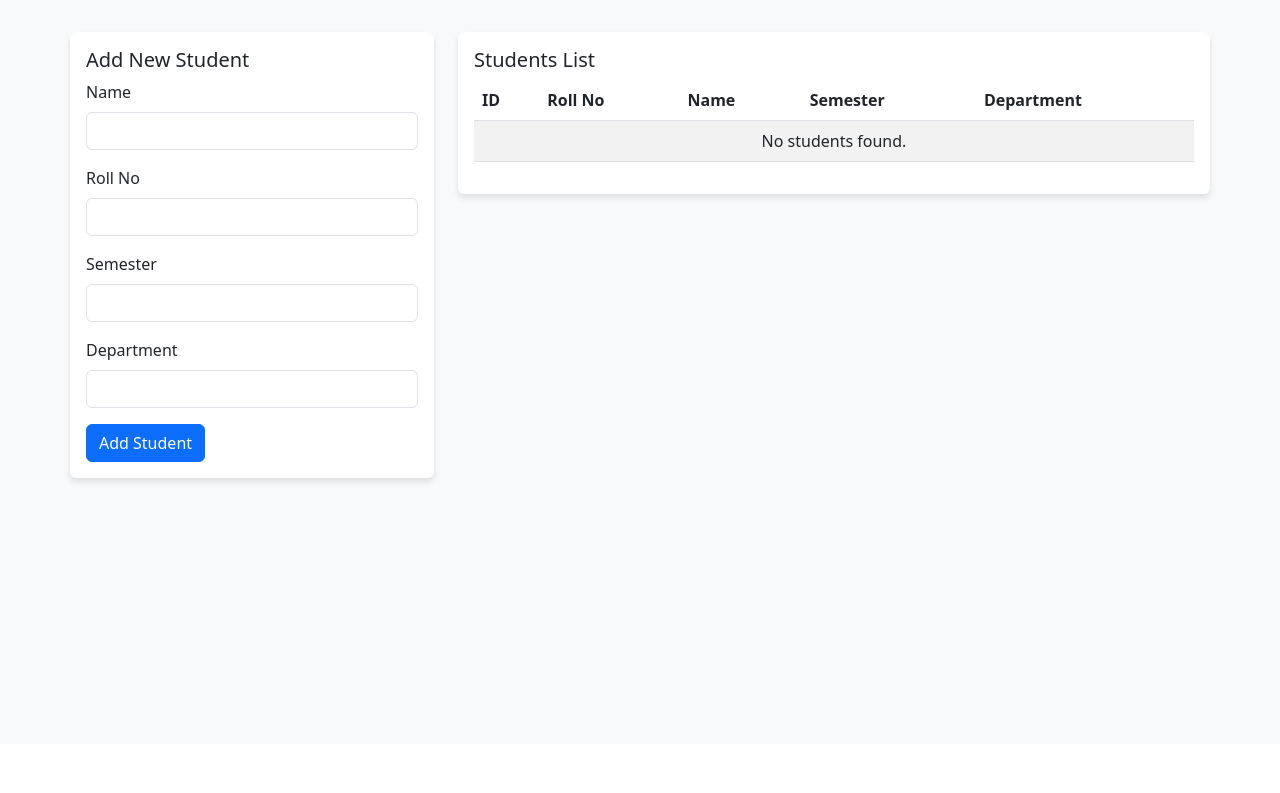
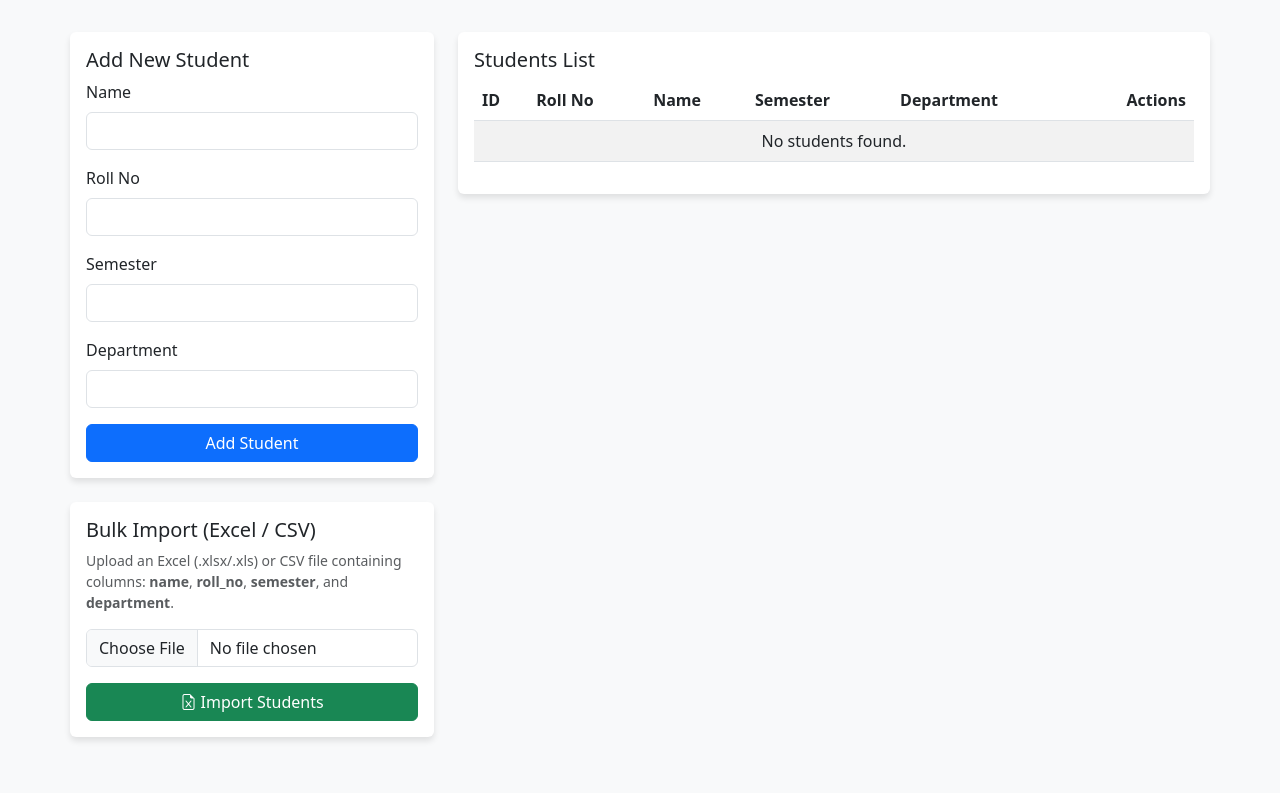
Before and after one commit to ganguly71/Slow_fast, a Flask app: page /students in a window 1280 px wide. Shown: the part 56-849 px from the top of the page. Before the commit the page ends 540 px from the top, so only its background shows below. Run offline with Flask 3, Linux system fonts and the light colour scheme; a user stored in the database is signed in; data that the repository does not hold is empty.

Commit message:
Add bulk student import (Excel/CSV) and edit/delete student features

```diff
--- a/requirements.txt
+++ b/requirements.txt
@@ -5,3 +5,5 @@ resend==2.1.0
 Werkzeug==3.0.3
 psycopg2-binary==2.9.12
 gunicorn==22.0.0
+pandas==2.2.2
+openpyxl==3.1.5
--- a/routes.py
+++ b/routes.py
@@ -77,6 +77,111 @@ def manage_students():
 
     students = Student.query.all()
     return render_template('manage_students.html', students=students)
+
+@main.route('/students/edit/<int:student_id>', methods=['POST'])
+@login_required
+def edit_student(student_id):
+    student = Student.query.get_or_404(student_id)
+    name = request.form.get('name')
+    roll_no = request.form.get('roll_no')
+    semester = request.form.get('semester')
+    department = request.form.get('department')
+
+    existing = Student.query.filter(Student.roll_no == roll_no, Student.id != student_id).first()
+    if existing:
+        flash('Another student already has this Roll No.', 'danger')
+    else:
+        student.name = name
+        student.roll_no = roll_no
+        student.semester = int(semester)
+        student.department = department
+        db.session.commit()
+        flash('Student details updated successfully.', 'success')
+
+    return redirect(url_for('main.manage_students'))
+
+@main.route('/students/delete/<int:student_id>', methods=['POST'])
+@login_required
+def delete_student(student_id):
+    student = Student.query.get_or_404(student_id)
+    db.session.delete(student)
+    db.session.commit()
+    flash('Student deleted successfully.', 'success')
+    return redirect(url_for('main.manage_students'))
+
+@main.route('/students/import', methods=['POST'])
+@login_required
+def import_students():
+    import pandas as pd
+    import io
+
+    file = request.files.get('file')
+    if not file or file.filename == '':
+        flash('No file selected.', 'danger')
+        return redirect(url_for('main.manage_students'))
+
+    filename = file.filename.lower()
+    try:
+        if filename.endswith('.csv'):
+            df = pd.read_csv(io.BytesIO(file.read()))
+        elif filename.endswith(('.xls', '.xlsx')):
+            df = pd.read_excel(io.BytesIO(file.read()))
+        else:
+            flash('Unsupported file format. Please upload an Excel (.xlsx) or CSV file.', 'danger')
+            return redirect(url_for('main.manage_students'))
+    except Exception as e:
+        flash(f'Error reading file: {str(e)}', 'danger')
+        return redirect(url_for('main.manage_students'))
+
+    df.columns = [str(c).strip().lower() for c in df.columns]
+
+    col_mapping = {}
+    for col in df.columns:
+        if col in ['name', 'student name', 'student_name']:
+            col_mapping['name'] = col
+        elif col in ['roll', 'roll no', 'roll_no', 'rollno', 'roll number']:
+            col_mapping['roll_no'] = col
+        elif col in ['sem', 'semester']:
+            col_mapping['semester'] = col
+        elif col in ['dept', 'department', 'branch']:
+            col_mapping['department'] = col
+
+    required_cols = ['name', 'roll_no', 'semester', 'department']
+    missing = [col for col in required_cols if col not in col_mapping]
+
+    if missing:
+        flash(f'Missing required columns in sheet: {", ".join(missing)}. Detected columns: {", ".join(df.columns)}', 'danger')
+        return redirect(url_for('main.manage_students'))
+
+    added_count = 0
+    updated_count = 0
+
+    for _, row in df.iterrows():
+        name_val = str(row[col_mapping['name']]).strip()
+        roll_val = str(row[col_mapping['roll_no']]).strip()
+        try:
+            sem_val = int(float(row[col_mapping['semester']]))
+        except ValueError:
+            sem_val = 1
+        dept_val = str(row[col_mapping['department']]).strip()
+
+        if not name_val or not roll_val:
+            continue
+
+        student = Student.query.filter_by(roll_no=roll_val).first()
+        if student:
+            student.name = name_val
+            student.semester = sem_val
+            student.department = dept_val
+            updated_count += 1
+        else:
+            new_student = Student(name=name_val, roll_no=roll_val, semester=sem_val, department=dept_val)
+            db.session.add(new_student)
+            added_count += 1
+
+    db.session.commit()
+    flash(f'Successfully imported students: {added_count} added, {updated_count} updated.', 'success')
+    return redirect(url_for('main.manage_students'))
 
 @main.route('/faculty', methods=['GET', 'POST'])
 @login_required
--- a/templates/manage_students.html
+++ b/templates/manage_students.html
@@ -3,6 +3,7 @@
 {% block content %}
 <div class="row">
     <div class="col-md-4">
+        <!-- Add New Student -->
         <div class="card mb-4">
             <div class="card-body">
                 <h5 class="card-title">Add New Student</h5>
@@ -23,7 +24,23 @@
                         <label for="department" class="form-label">Department</label>
                         <input type="text" class="form-control" id="department" name="department" required>
                     </div>
-                    <button type="submit" class="btn btn-primary">Add Student</button>
+                    <button type="submit" class="btn btn-primary w-100">Add Student</button>
+                </form>
+            </div>
+        </div>
+
+        <!-- Bulk Import Card -->
+        <div class="card mb-4">
+            <div class="card-body">
+                <h5 class="card-title">Bulk Import (Excel / CSV)</h5>
+                <p class="text-muted small">Upload an Excel (.xlsx/.xls) or CSV file containing columns: <strong>name</strong>, <strong>roll_no</strong>, <strong>semester</strong>, and <strong>department</strong>.</p>
+                <form method="POST" action="{{ url_for('main.import_students') }}" enctype="multipart/form-data">
+                    <div class="mb-3">
+                        <input type="file" class="form-control" name="file" accept=".csv, .xlsx, .xls" required>
+                    </div>
+                    <button type="submit" class="btn btn-success w-100">
+                        <i class="bi bi-file-earmark-excel"></i> Import Students
+                    </button>
                 </form>
             </div>
         </div>
@@ -34,7 +51,7 @@
             <div class="card-body">
                 <h5 class="card-title">Students List</h5>
                 <div class="table-responsive">
-                    <table class="table table-striped">
+                    <table class="table table-striped align-middle">
                         <thead>
                             <tr>
                                 <th>ID</th>
@@ -42,6 +59,7 @@
                                 <th>Name</th>
                                 <th>Semester</th>
                                 <th>Department</th>
+                                <th class="text-end">Actions</th>
                             </tr>
                         </thead>
                         <tbody>
@@ -52,10 +70,31 @@
                                 <td>{{ student.name }}</td>
                                 <td>{{ student.semester }}</td>
                                 <td>{{ student.department }}</td>
+                                <td class="text-end">
+                                    <div class="d-inline-flex gap-2">
+                                        <!-- Edit Button (Triggers JS modal populate) -->
+                                        <button class="btn btn-sm btn-outline-primary"
+                                                data-bs-toggle="modal"
+                                                data-bs-target="#editStudentModal"
+                                                data-id="{{ student.id }}"
+                                                data-name="{{ student.name }}"
+                                                data-roll="{{ student.roll_no }}"
+                                                data-sem="{{ student.semester }}"
+                                                data-dept="{{ student.department }}">
+                                            <i class="bi bi-pencil-fill"></i> Edit
+                                        </button>
+                                        <!-- Delete Button Form -->
+                                        <form method="POST" action="{{ url_for('main.delete_student', student_id=student.id) }}" onsubmit="return confirm('Are you sure you want to delete this student? All their records will be deleted.');" class="m-0">
+                                            <button type="submit" class="btn btn-sm btn-outline-danger">
+                                                <i class="bi bi-trash-fill"></i> Delete
+                                            </button>
+                                        </form>
+                                    </div>
+                                </td>
                             </tr>
                             {% else %}
                             <tr>
-                                <td colspan="5" class="text-center">No students found.</td>
+                                <td colspan="6" class="text-center">No students found.</td>
                             </tr>
                             {% endfor %}
                         </tbody>
@@ -65,4 +104,65 @@
         </div>
     </div>
 </div>
+
+<!-- Edit Student Modal -->
+<div class="modal fade" id="editStudentModal" tabindex="-1" aria-labelledby="editStudentModalLabel" aria-hidden="true">
+    <div class="modal-dialog">
+        <div class="modal-content">
+            <div class="modal-header">
+                <h5 class="modal-title" id="editStudentModalLabel">Edit Student Details</h5>
+                <button type="button" class="btn-close" data-bs-dismiss="modal" aria-label="Close"></button>
+            </div>
+            <form id="editStudentForm" method="POST" action="">
+                <div class="modal-body">
+                    <div class="mb-3">
+                        <label for="edit_name" class="form-label">Name</label>
+                        <input type="text" class="form-control" id="edit_name" name="name" required>
+                    </div>
+                    <div class="mb-3">
+                        <label for="edit_roll_no" class="form-label">Roll No</label>
+                        <input type="text" class="form-control" id="edit_roll_no" name="roll_no" required>
+                    </div>
+                    <div class="mb-3">
+                        <label for="edit_semester" class="form-label">Semester</label>
+                        <input type="number" class="form-control" id="edit_semester" name="semester" min="1" max="8" required>
+                    </div>
+                    <div class="mb-3">
+                        <label for="edit_department" class="form-label">Department</label>
+                        <input type="text" class="form-control" id="edit_department" name="department" required>
+                    </div>
+                </div>
+                <div class="modal-footer">
+                    <button type="button" class="btn btn-secondary" data-bs-dismiss="modal">Cancel</button>
+                    <button type="submit" class="btn btn-primary">Save Changes</button>
+                </div>
+            </form>
+        </div>
+    </div>
+</div>
+
+<script>
+document.addEventListener('DOMContentLoaded', function() {
+    var editModal = document.getElementById('editStudentModal');
+    editModal.addEventListener('show.bs.modal', function(event) {
+        var button = event.relatedTarget;
+
+        // Extract info from data-* attributes
+        var id = button.getAttribute('data-id');
+        var name = button.getAttribute('data-name');
+        var roll = button.getAttribute('data-roll');
+        var sem = button.getAttribute('data-sem');
+        var dept = button.getAttribute('data-dept');
+
+        // Update form action and inputs
+        var form = editModal.querySelector('#editStudentForm');
+        form.action = '/students/edit/' + id;
+
+        editModal.querySelector('#edit_name').value = name;
+        editModal.querySelector('#edit_roll_no').value = roll;
+        editModal.querySelector('#edit_semester').value = sem;
+        editModal.querySelector('#edit_department').value = dept;
+    });
+});
+</script>
 {% endblock %}
```
